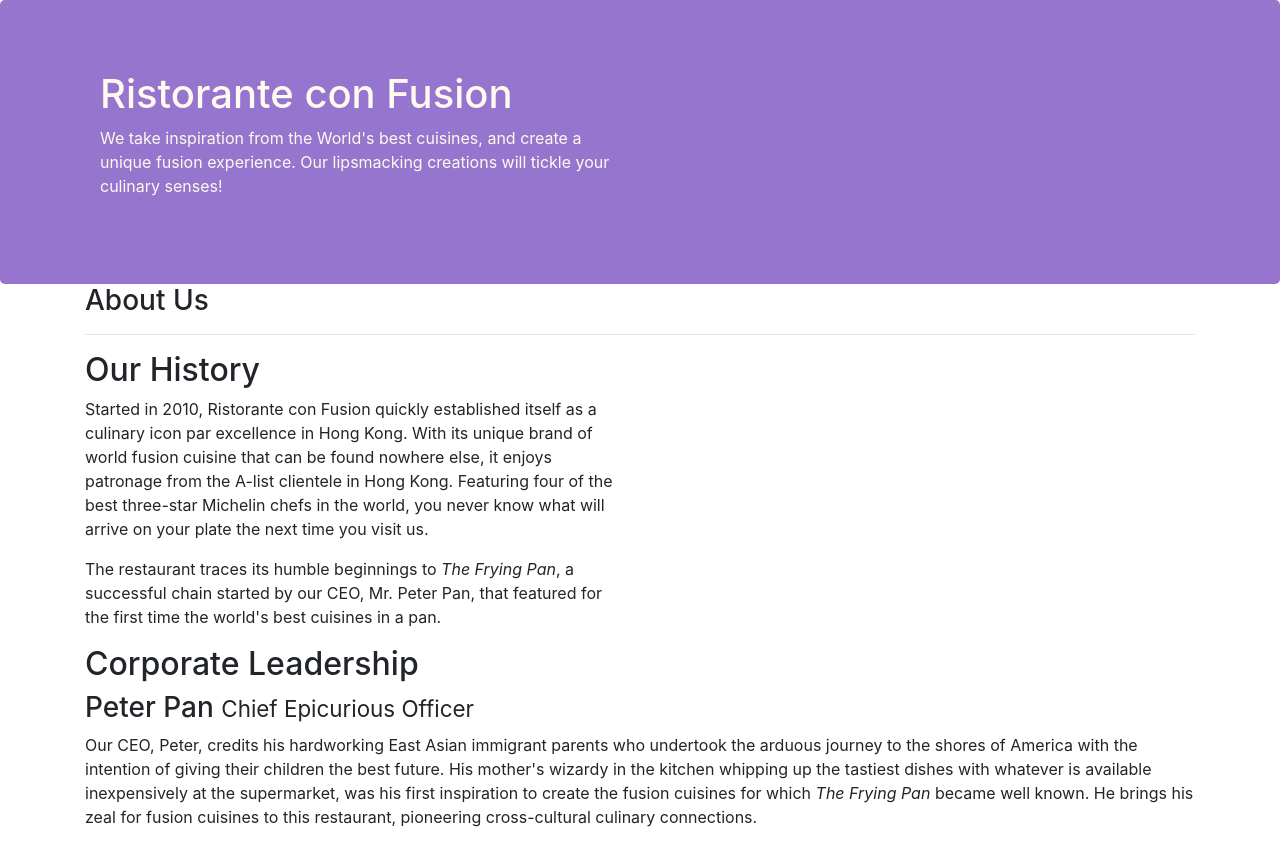
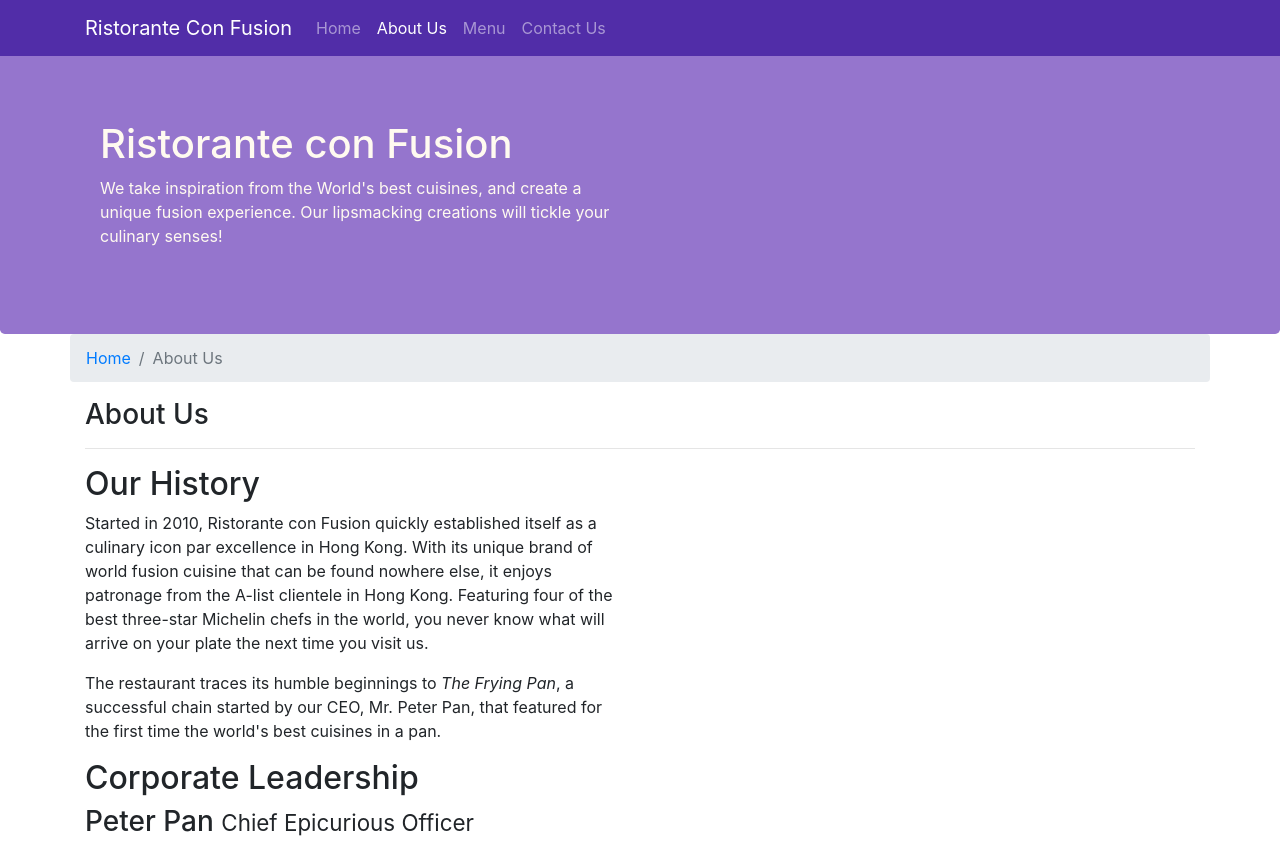
Before and after one commit to Mahmoud8833/Coursera-exercises, a website: page bootstrap4-1/aboutus.html in a window 1280 px wide. Shown: the top 842 px of the page. Drawn offline with nearby package versions, Linux system fonts and the light colour scheme.

Commit message:
Add navbar and breadcrumbs

```diff
--- a/bootstrap4-1/aboutus.html
+++ b/bootstrap4-1/aboutus.html
@@ -12,7 +12,22 @@
 </head>
 
 <body>
-
+  <nav class="navbar navbar-dark navbar-expand-sm fixed-top">
+    <div class="container">
+      <a href="index.html" class="navbar-brand">Ristorante Con Fusion</a>
+      <button class="navbar-toggler" type="button" data-toggle="collapse" data-target="#navbar">
+        <span class="navbar-toggler-icon"></span>
+      </button>
+      <div class="collapse navbar-collapse" id="navbar">
+        <ul class="navbar-nav mr-auto">
+          <li class="nav-item"><a href="index.html" class="nav-link">Home</a></li>
+          <li class="nav-item active"><a href="aboutus.html" class="nav-link">About Us</a></li>
+          <li class="nav-item"><a href="#" class="nav-link">Menu</a></li>
+          <li class="nav-item"><a href="#" class="nav-link">Contact Us</a></li>
+        </ul>
+      </div>
+    </div>
+  </nav>
   <header class="jumbotron">
     <div class="container">
       <div class="row row-header">
@@ -29,6 +44,10 @@
 
   <div class="container">
     <div class="row">
+      <ol class="col-12 breadcrumb">
+        <li class="breadcrumb-item"><a href="index.html">Home</a></li>
+        <li class="breadcrumb-item active">About Us</li>
+      </ol>
       <div class="col-12">
         <h3>About Us</h3>
         <hr>
@@ -93,8 +112,8 @@
         <div class="col-4 offset-1 col-sm-2">
           <h5>Links</h5>
           <ul class="list-unstyled">
-            <li><a href="#">Home</a></li>
-            <li><a href="#">About</a></li>
+            <li><a href="index.html">Home</a></li>
+            <li><a href="aboutus.html">About</a></li>
             <li><a href="#">Menu</a></li>
             <li><a href="#">Contact</a></li>
           </ul>
--- a/bootstrap4-1/style.css
+++ b/bootstrap4-1/style.css
@@ -28,3 +28,12 @@ address {
     margin: 0px;
     color: #0f0f0f;
 }
+
+body {
+    padding: 50px 0px 0px 0px;
+    z-index: 0;
+}
+
+.navbar-dark {
+    background-color: #512DA8;
+}
```
Also changed, not shown: bootstrap4-1/index.html (+18 -3 lines).
